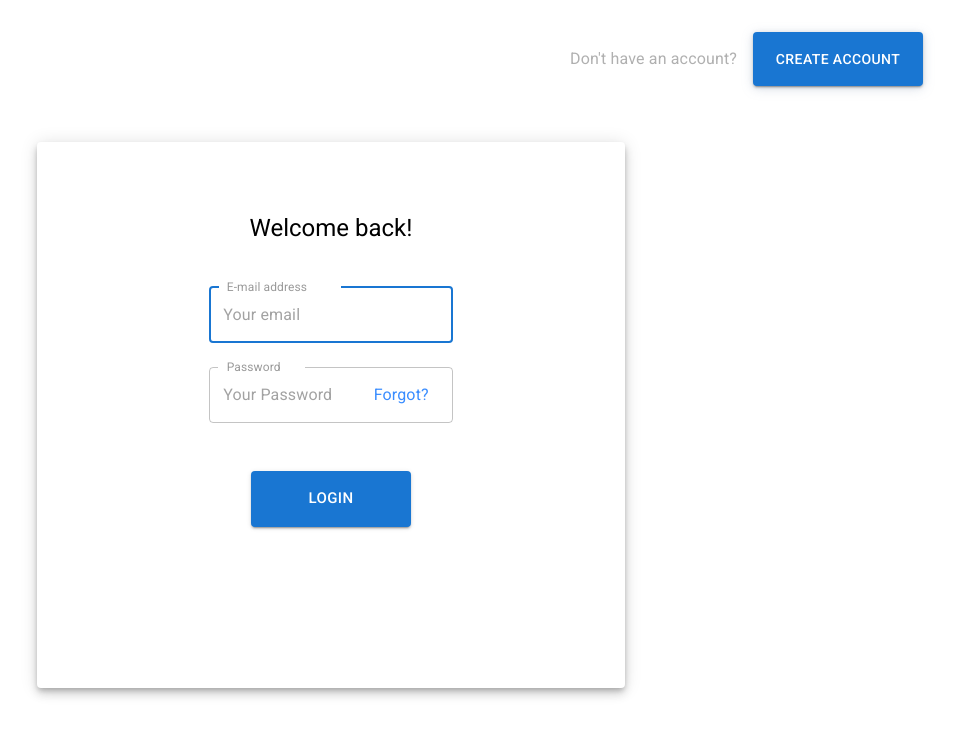
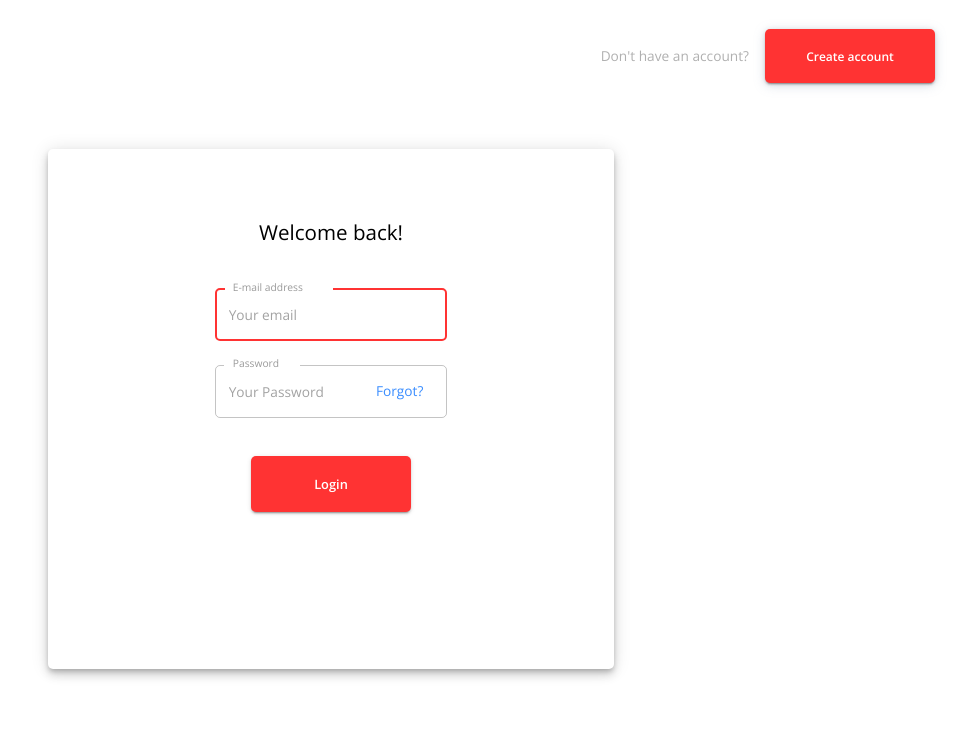
Before and after one commit to chipndell/fun-kickoff-project, a React (Create React App) app in the folder client/: page /login in a window 1280 px wide. Shown: the top 736 px of the page, without its empty margins (309-1278 px from the left). Built offline with nearby package versions, Linux system fonts and the light colour scheme; no server answers.

Commit message:
setted theme matching to mocks

```diff
--- a/client/package.json
+++ b/client/package.json
@@ -30,7 +30,7 @@
     "yup": "^0.32.11"
   },
   "scripts": {
-    "start": "react-scripts start",
+    "start": "export NODE_OPTIONS=--openssl-legacy-provider && react-scripts start",
     "build": "react-scripts build",
     "test": "react-scripts test",
     "eject": "react-scripts eject",
--- a/client/src/App.tsx
+++ b/client/src/App.tsx
@@ -1,5 +1,5 @@
 import { CssBaseline } from '@mui/material';
-import { ThemeProvider } from '@mui/styles';
+import { ThemeProvider } from '@mui/material/styles';
 import { theme } from './themes/theme';
 import { BrowserRouter, Route, Redirect, Switch } from 'react-router-dom';
 import Login from './pages/Login/Login';
--- a/client/src/themes/theme.ts
+++ b/client/src/themes/theme.ts
@@ -10,7 +10,7 @@ export const theme = createTheme({
     },
   },
   palette: {
-    primary: { main: '#3A8DFF' },
+    primary: { main: '#ff3333' },
   },
   shape: {
     borderRadius: 5,
```
